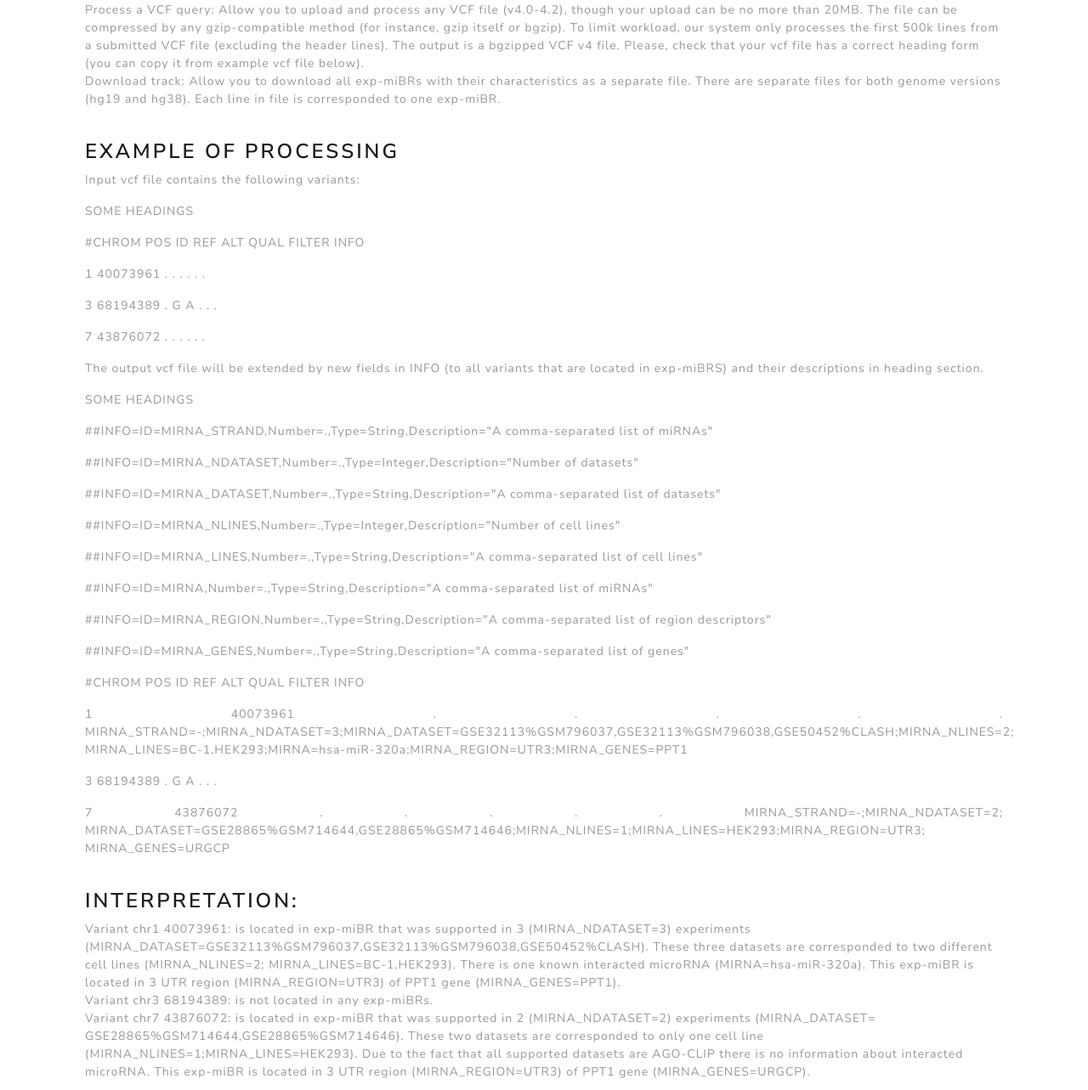
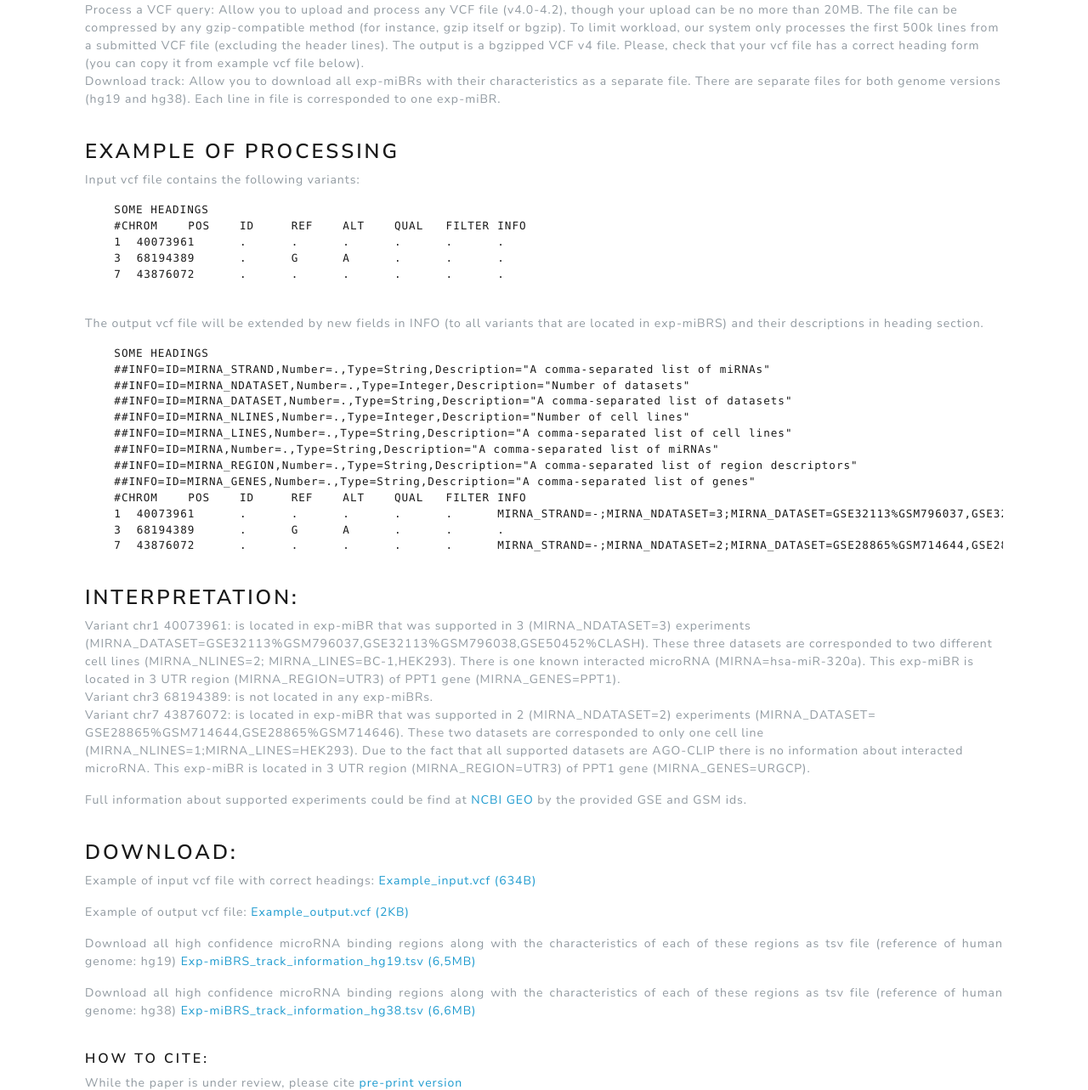
Before and after one commit to skoblov-lab/generesearch, a Django app: page /services/mirna/ in a window 1280 px wide. Shown: the part 1090-2373 px from the top of the page at 85% size. Run offline with Django 3.2, Linux system fonts and the light colour scheme; parts of the project's set-up code (start-up, migrations or seed data) failed here and were passed over; some libraries are stand-ins or nearby versions.

Commit message:
Modify example visualisation (<pre>)

```diff
--- a/templates/mirna_about.html
+++ b/templates/mirna_about.html
@@ -65,34 +65,35 @@ that were located in all parts of mRNAs, including noncoding regions.
 </ul>
 <br>
 <h3>Example of processing</h3>
-<p class="text-justify"><b>Input vcf file contains the following variants:</b></p>
-<p class="text-justify">SOME HEADINGS</p>
-<p class="text-justify">#CHROM	POS	ID	REF	ALT	QUAL	FILTER	INFO </p>
-<p class="text-justify">1	40073961	.	.	.	.	.	.</p>
-<p class="text-justify">3	68194389	.	G	A	.	.	.</p>
-<p class="text-justify">7	43876072	.	.	.	.	.	.</p>
+<p class="text-justify">Input vcf file contains the following variants:</p>
+<pre>
+    SOME HEADINGS
+    #CHROM	POS	ID	REF	ALT	QUAL	FILTER	INFO
+    1	40073961	.	.	.	.	.	.
+    3	68194389	.	G	A	.	.	.
+    7	43876072	.	.	.	.	.	.
+</pre>
+<br>
+<p class="text-justify">The output vcf file will be extended by new fields in INFO (to all variants
+    that are located in exp-miBRS) and their descriptions in heading section.
+</p>
+<pre>
+    SOME HEADINGS
+    ##INFO=ID=MIRNA_STRAND,Number=.,Type=String,Description="A comma-separated list of miRNAs"
+    ##INFO=ID=MIRNA_NDATASET,Number=.,Type=Integer,Description="Number of datasets"
+    ##INFO=ID=MIRNA_DATASET,Number=.,Type=String,Description="A comma-separated list of datasets"
+    ##INFO=ID=MIRNA_NLINES,Number=.,Type=Integer,Description="Number of cell lines"
+    ##INFO=ID=MIRNA_LINES,Number=.,Type=String,Description="A comma-separated list of cell lines"
+    ##INFO=ID=MIRNA,Number=.,Type=String,Description="A comma-separated list of miRNAs"
+    ##INFO=ID=MIRNA_REGION,Number=.,Type=String,Description="A comma-separated list of region descriptors"
+    ##INFO=ID=MIRNA_GENES,Number=.,Type=String,Description="A comma-separated list of genes"
+    #CHROM	POS	ID	REF	ALT	QUAL	FILTER	INFO
+    1	40073961	.	.	.	.	.	MIRNA_STRAND=-;MIRNA_NDATASET=3;MIRNA_DATASET=GSE32113%GSM796037,GSE32113%GSM796038,GSE50452%CLASH;MIRNA_NLINES=2;MIRNA_LINES=BC-1,HEK293;MIRNA=hsa-miR-320a;MIRNA_REGION=UTR3;MIRNA_GENES=PPT1
+    3	68194389	.	G	A	.	.	.
+    7	43876072	.	.	.	.	.	MIRNA_STRAND=-;MIRNA_NDATASET=2;MIRNA_DATASET=GSE28865%GSM714644,GSE28865%GSM714646;MIRNA_NLINES=1;MIRNA_LINES=HEK293;MIRNA_REGION=UTR3;MIRNA_GENES=URGCP
+</pre>
+<br>
 
-<p class="text-justify"><b>The output vcf file will be extended by new fields in INFO (to all variants
-    that are located in exp-miBRS) and their descriptions in heading section.
-</b></p>
-<p class="text-justify">SOME HEADINGS</p>
-<p class="text-justify">##INFO=ID=MIRNA_STRAND,Number=.,Type=String,Description="A comma-separated list of miRNAs"</p>
-<p class="text-justify">##INFO=ID=MIRNA_NDATASET,Number=.,Type=Integer,Description="Number of datasets"</p>
-<p class="text-justify">##INFO=ID=MIRNA_DATASET,Number=.,Type=String,Description="A comma-separated list of datasets"</p>
-<p class="text-justify">##INFO=ID=MIRNA_NLINES,Number=.,Type=Integer,Description="Number of cell lines"</p>
-<p class="text-justify">##INFO=ID=MIRNA_LINES,Number=.,Type=String,Description="A comma-separated list of cell lines"</p>
-<p class="text-justify">##INFO=ID=MIRNA,Number=.,Type=String,Description="A comma-separated list of miRNAs"</p>
-<p class="text-justify">##INFO=ID=MIRNA_REGION,Number=.,Type=String,Description="A comma-separated list of region descriptors"</p>
-<p class="text-justify">##INFO=ID=MIRNA_GENES,Number=.,Type=String,Description="A comma-separated list of genes"</p>
-<p class="text-justify">#CHROM	POS	ID	REF	ALT	QUAL	FILTER	INFO </p>
-<p class="text-justify">1	40073961	.	.	.	.	.
-    MIRNA_STRAND=-;MIRNA_NDATASET=3;MIRNA_DATASET=GSE32113%GSM796037,GSE32113%GSM796038,GSE50452%CLASH;MIRNA_NLINES=2;
-    MIRNA_LINES=BC-1,HEK293;MIRNA=hsa-miR-320a;MIRNA_REGION=UTR3;MIRNA_GENES=PPT1</p>
-<p class="text-justify">3	68194389	.	G	A	.	.	.</p>
-<p class="text-justify">7	43876072	.	.	.	.	.	MIRNA_STRAND=-;MIRNA_NDATASET=2;
-    MIRNA_DATASET=GSE28865%GSM714644,GSE28865%GSM714646;MIRNA_NLINES=1;MIRNA_LINES=HEK293;MIRNA_REGION=UTR3;
-    MIRNA_GENES=URGCP</p>
-<br>
 <h3>Interpretation:</h3>
 <ol class="list-unstyled">
     <li><b>Variant chr1 40073961:</b> is located in exp-miBR that was supported
```
